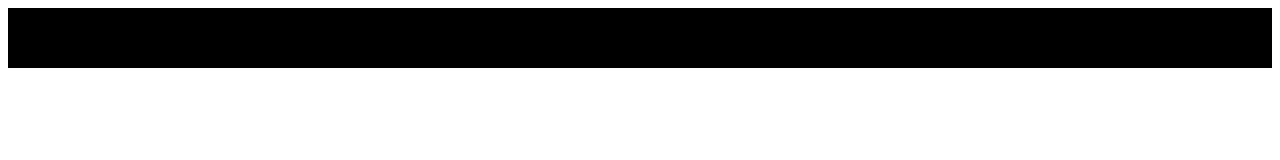
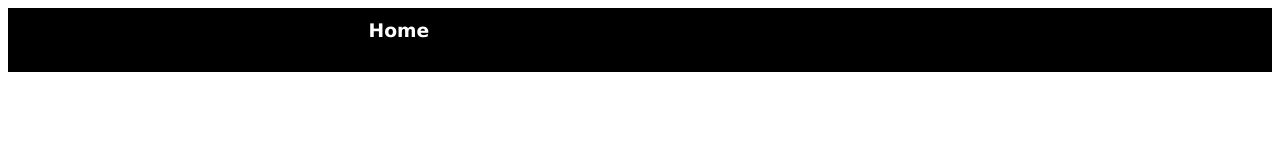
Before and after one commit to srinidhi-vanam/WebsiteProject, a plain HTML site: page index.html in a window 1280 px wide. Drawn offline with Linux system fonts and the light colour scheme.

Commit message:
Update index.html

```diff
--- a/index.html
+++ b/index.html
@@ -8,7 +8,7 @@
       <tr>
         <td>
           <table width="547" border="0" align="center" celpadding="1" cellspacing="1">
-            <td>
+            <td width="96"><font face="verdana, geneva, sans-serif" color="white"><h3>Home</h3></font></td>
 
           </table>
         </td>
```
